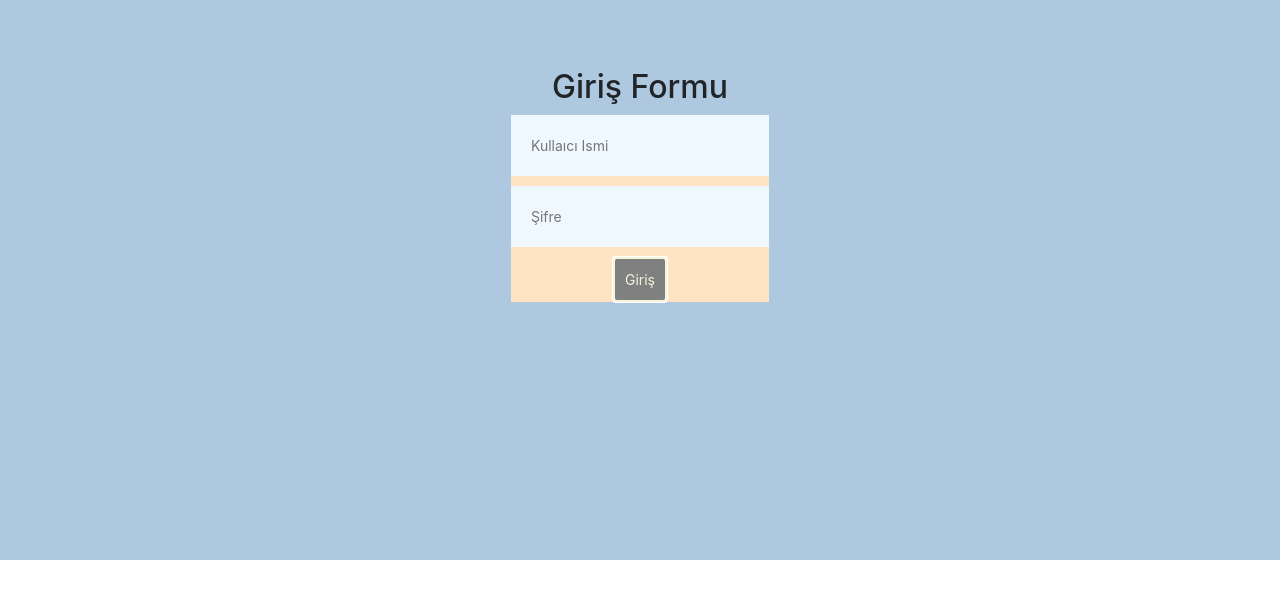
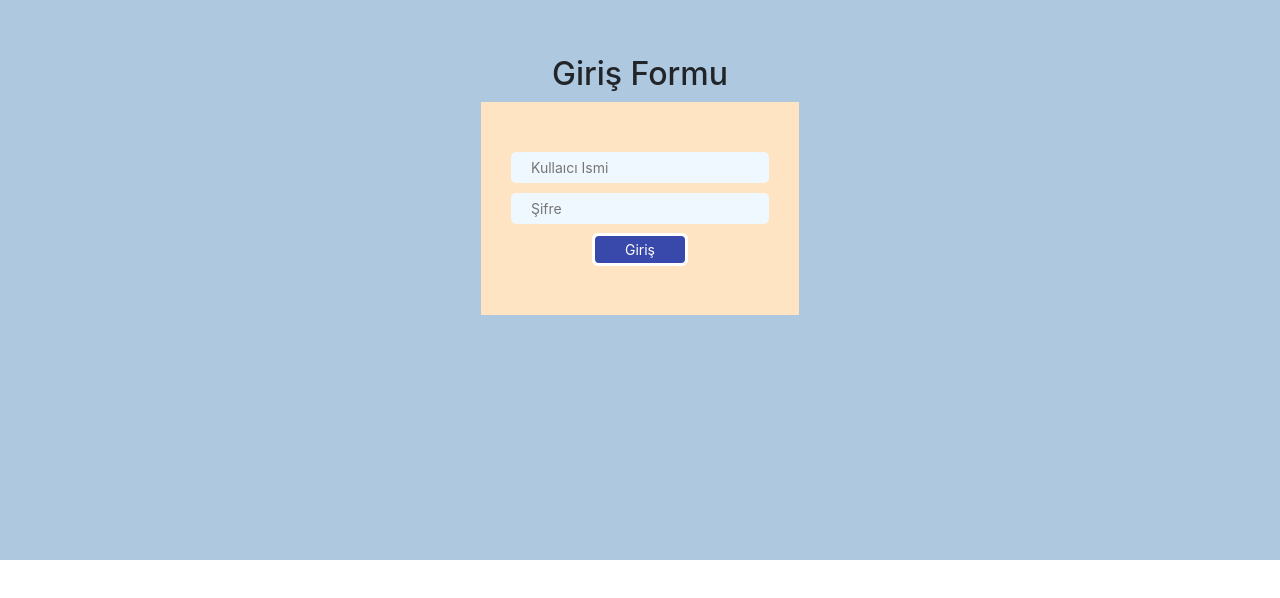
Before and after one commit to FatmaKalkan/iris-app, a React (Create React App) app: page / in a window 1280 px wide. Shown: the part 190-788 px from the top of the page. Built offline with nearby package versions, Linux system fonts and the light colour scheme.

Commit message:
Login form design change

```diff
--- a/src/components/button/button.css
+++ b/src/components/button/button.css
@@ -1,14 +1,14 @@
 .button{
     outline: auto;
     width: max-content;
-    background-color: gray;
-    color: beige;
+    background-color: #3949ab;
+    color: white;
     box-sizing: border-box;
-    padding:  10px;
+    padding: 3px 30px;
     font-size: 14px;
     cursor: pointer;
+    border-radius: 5px;
     transition: all .4s ease;
-    size: 10px 10px;
 
 }
 .button:hover
--- a/src/components/form/form.css
+++ b/src/components/form/form.css
@@ -1,6 +1,6 @@
 .form {
     background-color: bisque;
-    padding: 30;
+    padding: 50px 30px;
     display:flex;
     flex-direction: column;   /*inputların yan yana gelmesi*/
     justify-content: center;
--- a/src/components/input/input.css
+++ b/src/components/input/input.css
@@ -4,7 +4,8 @@ background-color: aliceblue;
 width: 100%;
 border: 0;
 margin: 0px 0px 10px;
-padding: 20px;
+padding: 5px 20px;
 box-sizing: border-box;
 font-size: 14px;
+border-radius: 5px;
 }
```
